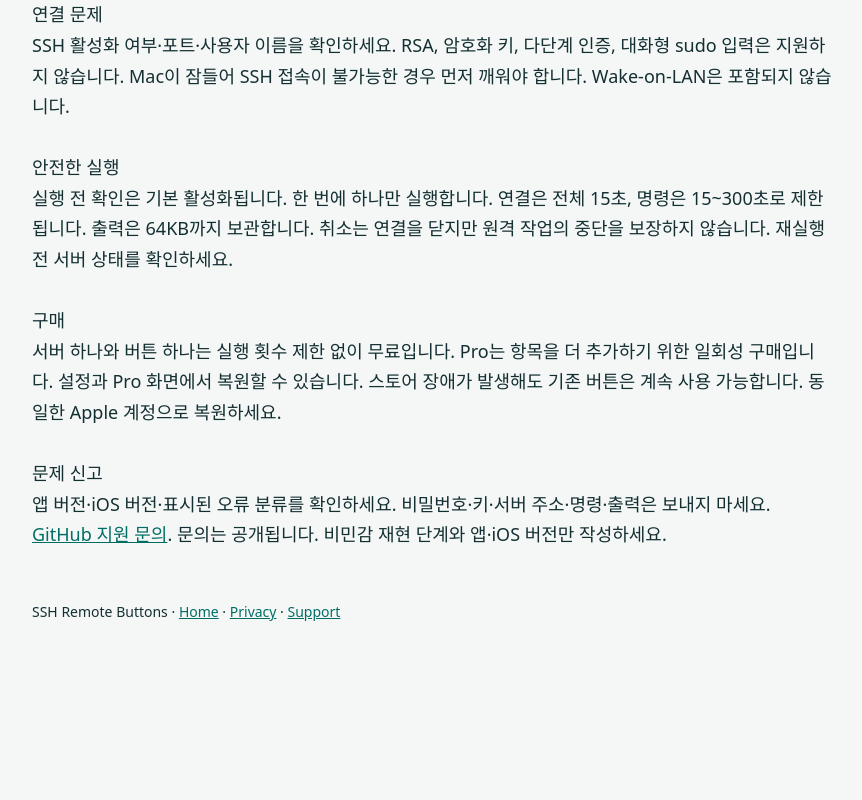
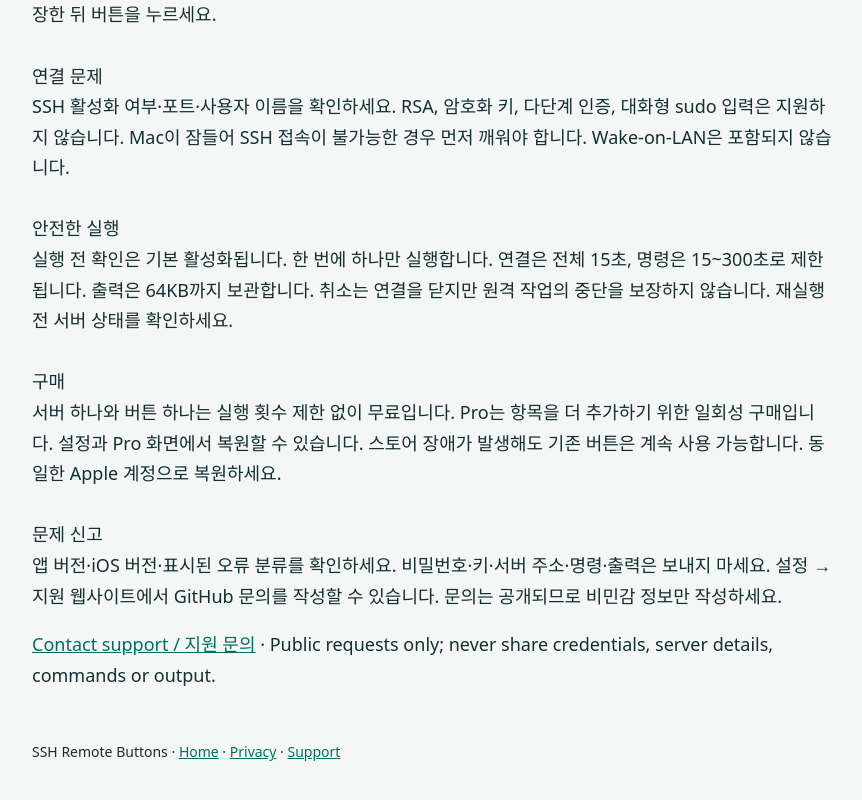
Before and after one commit to snj830526/ssh-remote-buttons-support, a plain HTML site: page support.html in a window 1280 px wide. Shown: the part 1256-2056 px from the top of the page, without its empty margins (208-1070 px from the left). Before the commit the page ends 1940 px from the top, so only its background shows below. Drawn offline with Linux system fonts and the light colour scheme.

Commit message:
Update support for guided first connection and safe examples

```diff
--- a/support.html
+++ b/support.html
@@ -1,8 +1,8 @@
-<!doctype html><html lang="en"><meta charset="utf-8"><meta name="viewport" content="width=device-width,initial-scale=1"><title>Support · 지원 — SSH Remote Buttons</title><style>body{font:18px/1.7 system-ui;max-width:800px;margin:60px auto;padding:0 24px;background:#f4f7f6;color:#142f32}a{color:#006e65}h1{line-height:1.15;font-size:42px}article{white-space:pre-line}nav{margin:24px 0}footer{margin-top:50px;font-size:14px}</style><nav><a href="index.html">SSH Remote Buttons</a></nav><h1>Support · 지원</h1><article>    Quick start
+<!doctype html><html lang="en"><meta charset="utf-8"><meta name="viewport" content="width=device-width,initial-scale=1"><title>Support · 지원 — SSH Remote Buttons</title><style>body{font:18px/1.7 system-ui;max-width:800px;margin:60px auto;padding:0 24px;background:#f4f7f6;color:#142f32}a{color:#006e65}h1{line-height:1.15;font-size:42px}article{white-space:pre-line}nav{margin:24px 0}footer{margin-top:50px;font-size:14px}</style><nav><a href="index.html">SSH Remote Buttons</a></nav><h1>Support · 지원</h1><article>Quick start
     1. Add your server’s address, SSH port and username.
     2. Save a password or import an unencrypted Ed25519 OpenSSH / ECDSA PEM private key.
-    3. Choose Test connection from the server menu. Verify the SHA256 host fingerprint through a trusted channel, accept it, then test again.
-    4. Add a named, non-interactive command and tap its button.
+    3. Save to start a connection test. Verify the SHA256 host fingerprint through a trusted channel and approve to continue authentication.
+    4. On success, choose Create your first button. Select a read-only example or enter a trusted non-interactive command, save, then tap its button.
 
     Connection issues
     Check SSH is enabled, the port is reachable and the username is correct. RSA, encrypted keys, keyboard-interactive/MFA and interactive sudo prompts are not supported. A sleeping Mac must already be reachable for SSH; Wake-on-LAN is not included.
@@ -14,11 +14,11 @@
     One server and one button are free with unlimited runs. Pro is a one-time purchase for additional items. Restore is available in Settings and on the Pro screen. Existing buttons remain usable during store failures. Use the same Apple Account to restore.
 
     Reporting a problem
-    Note the app version, iOS version and the broad error shown. Do not send passwords, keys, server addresses, commands or output. <a href="https://github.com/snj830526/ssh-remote-buttons-support/issues/new/choose">Contact support on GitHub</a>. Requests are public. Share only non-sensitive reproduction steps and app/iOS versions.</article><hr><article lang="ko">    시작하기
+    Note the app version, iOS version and the broad error shown. Do not send passwords, keys, server addresses, commands or output. Visit Settings → Support website to open a GitHub support request. Requests are public; share only non-sensitive details.</article><hr><article lang="ko">시작하기
     1. 서버 주소·SSH 포트·사용자 이름을 추가하세요.
     2. 비밀번호를 저장하거나 암호화되지 않은 Ed25519 OpenSSH / ECDSA PEM 키를 가져오세요.
-    3. 서버 메뉴에서 연결 테스트를 선택하세요. 신뢰할 수 있는 경로로 SHA256 지문을 확인하고 승인한 뒤 다시 테스트하세요.
-    4. 이름을 붙인 비대화형 명령을 저장하고 버튼을 누르세요.
+    3. 저장하면 연결 테스트가 시작됩니다. 신뢰할 수 있는 경로로 SHA256 지문을 확인하고 승인하면 인증 확인이 계속됩니다.
+    4. 성공 화면에서 첫 버튼 만들기를 선택하세요. 조회용 예제를 고르거나 검증한 비대화형 명령을 입력하고 저장한 뒤 버튼을 누르세요.
 
     연결 문제
     SSH 활성화 여부·포트·사용자 이름을 확인하세요. RSA, 암호화 키, 다단계 인증, 대화형 sudo 입력은 지원하지 않습니다. Mac이 잠들어 SSH 접속이 불가능한 경우 먼저 깨워야 합니다. Wake-on-LAN은 포함되지 않습니다.
@@ -30,4 +30,4 @@
     서버 하나와 버튼 하나는 실행 횟수 제한 없이 무료입니다. Pro는 항목을 더 추가하기 위한 일회성 구매입니다. 설정과 Pro 화면에서 복원할 수 있습니다. 스토어 장애가 발생해도 기존 버튼은 계속 사용 가능합니다. 동일한 Apple 계정으로 복원하세요.
 
     문제 신고
-    앱 버전·iOS 버전·표시된 오류 분류를 확인하세요. 비밀번호·키·서버 주소·명령·출력은 보내지 마세요. <a href="https://github.com/snj830526/ssh-remote-buttons-support/issues/new/choose">GitHub 지원 문의</a>. 문의는 공개됩니다. 비민감 재현 단계와 앱·iOS 버전만 작성하세요.</article><footer>SSH Remote Buttons · <a href="index.html">Home</a> · <a href="privacy.html">Privacy</a> · <a href="support.html">Support</a></footer></html>
+    앱 버전·iOS 버전·표시된 오류 분류를 확인하세요. 비밀번호·키·서버 주소·명령·출력은 보내지 마세요. 설정 → 지원 웹사이트에서 GitHub 문의를 작성할 수 있습니다. 문의는 공개되므로 비민감 정보만 작성하세요.</article><p><a href="https://github.com/snj830526/ssh-remote-buttons-support/issues/new/choose">Contact support / 지원 문의</a> · Public requests only; never share credentials, server details, commands or output.</p><footer>SSH Remote Buttons · <a href="index.html">Home</a> · <a href="privacy.html">Privacy</a> · <a href="support.html">Support</a></footer></html>
```
